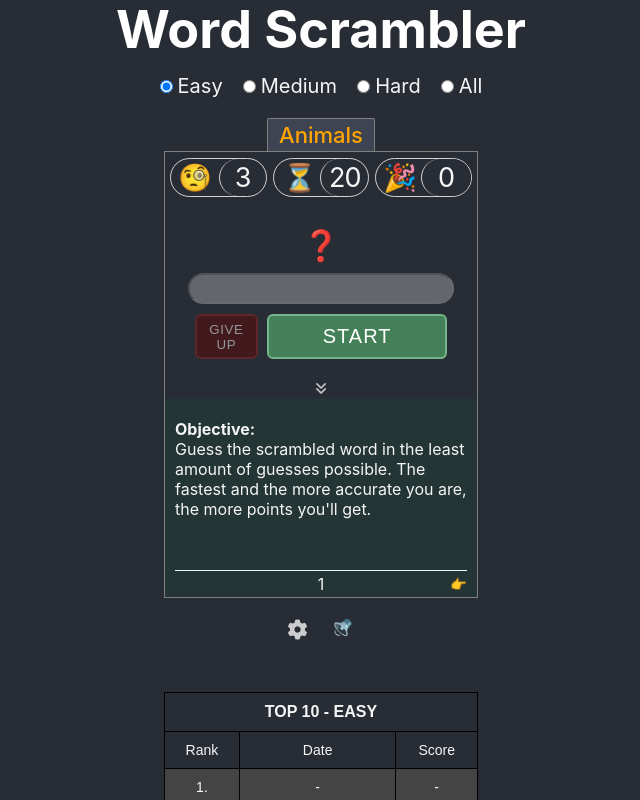
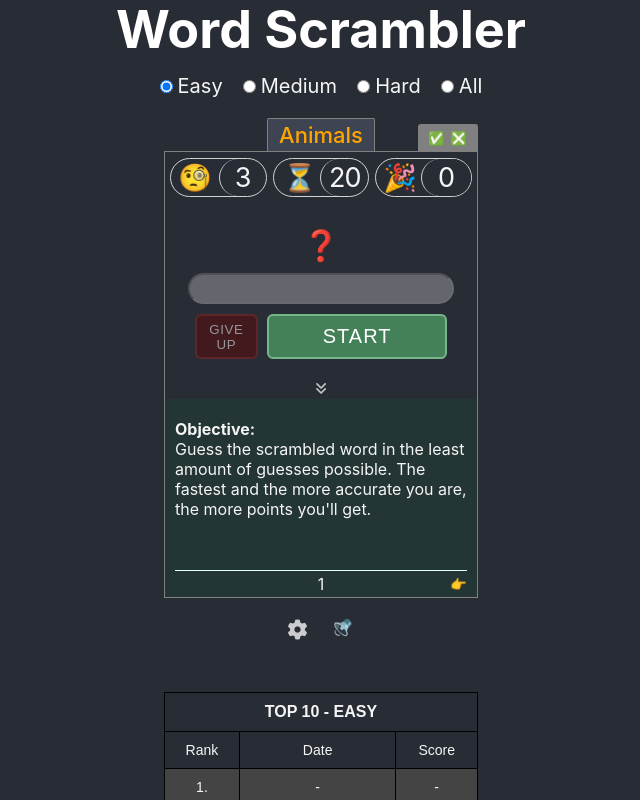
Before and after one commit to hugCarvalho/wordScrambler, a React (Create React App) app: page / in a window 1280 px wide. Shown: the top 800 px of the page, without its empty margins (319-959 px from the left). Built offline with nearby package versions, Linux system fonts and the light colour scheme.

Commit message:
Finished first hint logic + styled with Styled components

```diff
--- a/src/App.js
+++ b/src/App.js
@@ -28,6 +28,7 @@ import DisplayHint from "./DisplayHint/DisplayHint";
 
 export const CustomOptionsContext = createContext();
 export const SelectedCategoryContext = createContext();
+// const isMatchLettersActivatedContext = createContext();
 
 function App() {
   //DATA + OPTIONS
@@ -52,11 +53,17 @@ function App() {
   const [countdown, setCountdown] = useState(gameOptions.countdown);
   const [correctWord, setCorrectWord] = useState(null);
   const [scrambledWord, setScrambledWord] = useState("");
+  const [isMatchLettersActivated, setIsMatchLettersActivated] = useState(false);
   const [guess, setGuess] = useState(null);
+
   //GAME ENDED
   const [gameWon, setGameWon] = useState(null); //null, "yes", "no" -> don't change to true/false, falsy value is being used
   const [score, setScore] = useState(gameOptions.score);
   const [allowHighScoreEntry, setAllowHighScoreEntry] = useState(false); //prevents automatic highscore entry when changing level
+
+  useEffect(() => {
+    console.log("isMatchLettersActivated", isMatchLettersActivated);
+  }, [isMatchLettersActivated]);
 
   const onSubmitHandler = (e, userText) => {
     e.preventDefault();
@@ -134,6 +141,7 @@ function App() {
     if (gameStatus === "ended") {
       setScrambledWord(correctWord);
       setGuess("");
+      setIsMatchLettersActivated(false);
     }
 
     console.log("correct", correctWord, "scrambled", scrambledWord);
@@ -241,10 +249,10 @@ function App() {
 
       <main className="container__app">
         <DisplayHint
-          countdown={countdown}
           gameStatus={gameStatus}
           correctWord={correctWord}
           scrambledWord={scrambledWord}
+          activateHint={setIsMatchLettersActivated}
         />
         <div className="wrapper__app">
           <div className="indicators">
@@ -257,6 +265,7 @@ function App() {
             gameStatus={gameStatus}
             correctWord={correctWord}
             scrambledWord={scrambledWord}
+            isMatchLettersActivated={isMatchLettersActivated}
           />
 
           <UserInput
--- a/src/DisplayHint/DisplayHint.js
+++ b/src/DisplayHint/DisplayHint.js
@@ -1,64 +1,74 @@
+import PropTypes from "prop-types";
 import React from "react";
 import "./DisplayHint.scss";
 import style from "styled-components";
 
+//🔀 ✅ ❎ 🔁
 const ButtonDisplayHint = style.button`
-  background-color: rgb(241, 225, 1);
+  background-color: ${props =>
+    props.disabled || !props.playing ? "gray" : "rgb(223, 223, 210)"};
+  cursor: ${props => (props.disabled || !props.playing ? "not-allowed" : "")};
   color: rgb(47, 48, 47);
-  height: 28px;
+  height: 27px;
+  width: 60px;
   position: absolute;
-  top: -29px;
+  top: -28px;
   right: -1px;
-  padding: 3px 6px;
+  padding: 0px 6px;
   border: 1px solid gray;
   border-bottom: none;
   border-radius: 3px 3px 0 0;
-  transform: ${props => (props.showHint ? "translateY(0%)" : "translateY(100%)")};
-  transition: transform 0.7s ease;
+  transition: all 0.5s ease;
   opacity: 1;
   letter-spacing: 1px;
 
   &:hover {
-    opacity: 0.8;
+    background-color: ${props =>
+      props.disabled || !props.playing ? "" : "rgb(242, 242, 228)"}
   }
 `;
 
-//TODO: useContext - Word - showHint
-//TODO: add comments useeffects
+function DisplayHint({ gameStatus, activateHint }) {
+  //const [showHintBtn, setShowHintBtn] = React.useState(true);
+  const [isHintAvailable, setIsHintAvailable] = React.useState(true);
 
-function DisplayHint({ countdown, gameStatus, correctWord, scrambledWord }) {
-  const [showHintBtn, setShowHintBtn] = React.useState(false);
-  const [isHintAvailable, setIsHintAvailable] = React.useState(false);
+  const onClickHandler = () => {
+    if (gameStatus === "playing") {
+      setIsHintAvailable(false);
+      activateHint(true);
+    } else return;
+  };
 
   React.useEffect(() => {
-    if (countdown < 16) {
-      setShowHintBtn(true);
+    if (gameStatus === "setup") {
+      //setShowHintBtn(true);
+      setIsHintAvailable(true);
     }
-  }, [countdown]);
-
-  React.useEffect(() => {
     if (gameStatus === "ended") {
-      setShowHintBtn(true);
       setIsHintAvailable(false);
     }
   }, [gameStatus]);
 
   React.useEffect(() => {
-    if (isHintAvailable) {
-      setIsHintAvailable(false);
-    }
+    console.log("Available:", isHintAvailable);
   }, [isHintAvailable]);
 
   return (
     <ButtonDisplayHint
-      className="DisplayHint"
+      playing={gameStatus === "playing"}
       disabled={!isHintAvailable}
-      showHint={showHintBtn}
-      // onClick={() => showHint(correctWord, scrambledWord)}
+      //showHint={showHintBtn}
+      title="changes color of letter to green if in the right order or red, if in wrong order "
+      onClick={onClickHandler}
     >
-      Hint 2
+      {" ✅ ❎"}
     </ButtonDisplayHint>
   );
 }
 
+DisplayHint.propTypes = {
+  activateHint: PropTypes.func.isRequired,
+  gameStatus: PropTypes.string.isRequired,
+};
+
 export default DisplayHint;
--- a/src/DisplayHint/DisplayHint.scss
+++ b/src/DisplayHint/DisplayHint.scss
@@ -1,20 +1,31 @@
 .DisplayHint {
-  background-color: rgb(241, 225, 1);
-  color: rgb(47, 48, 47);
-  height: 28px;
+  // background-color: rgb(241, 225, 1);
+  // color: rgb(47, 48, 47);
+  // height: 28px;
+  // position: absolute;
+  // top: -29px;
+  // right: -1px;
+  // padding: 3px 6px;
+  // border: 1px solid gray;
+  // border-bottom: none;
+  // border-radius: 3px 3px 0 0;
+  // //transform: translateY(100%);
+  // transition: transform 0.7s ease;
+  // opacity: 1;
+  // letter-spacing: 1px;
+
+  // &:hover {
+  //   opacity: 0.8;
+  // }
+
+  background-color: rgb(231, 231, 235);
+
+  color: yellow;
+  height: 10px;
+  width: 70px;
   position: absolute;
-  top: -29px;
+  top: -28px;
   right: -1px;
   padding: 3px 6px;
   border: 1px solid gray;
-  border-bottom: none;
-  border-radius: 3px 3px 0 0;
-  transform: translateY(100%);
-  transition: transform 0.7s ease;
-  opacity: 1;
-  letter-spacing: 1px;
-
-  &:hover {
-    opacity: 0.8;
-  }
 }
--- a/src/components/Word/Word.js
+++ b/src/components/Word/Word.js
@@ -3,31 +3,32 @@ import "./Word.scss";
 import PropTypes from "prop-types";
 import style from "styled-components";
 
-//TODO: useContext - DisplayHint - isHintAvailable
+const Letter = style.span`
+  color: ${props => (props.isMatch ? "lightgreen" : "orangered")}
+`;
 
-const Letter = style.span``;
-
-function Word({ gameStatus, scrambledWord, correctWord }) {
-  //Active on gameStatus "ended" only
-  const [changeWordColor, setChangeWordColor] = React.useState(false);
-  const [isMatchLettersActivated, setIsMatchLettersActivated] = React.useState(false);
-  const link = `https://en.wikipedia.org/wiki/${scrambledWord}`;
-
-  const showHint = (word, scrambledWord) => {
+const matchLetters = (word, scrambledWord) => {
   let result = [];
   for (let i = 0; i < word.length; i++) {
     if (word[i] === scrambledWord[i]) result.push(scrambledWord[i]);
     if (word[i] !== scrambledWord[i]) result.push(scrambledWord[i].toUpperCase());
   }
-    //span each letter with prop/class
+
   return result.map((letter, i) => {
     return letter === scrambledWord[i] ? (
-        <span match>{letter}</span>
+      <Letter isMatch key={i}>
+        {letter}
+      </Letter>
     ) : (
-        <span noMatch>{letter}</span>
+      <Letter key={i}>{scrambledWord[i]}</Letter>
     );
   });
 };
+
+function Word({ gameStatus, scrambledWord, correctWord, isMatchLettersActivated }) {
+  //Active on gameStatus "ended" only
+  const [changeWordColor, setChangeWordColor] = React.useState(false);
+  const link = `https://en.wikipedia.org/wiki/${scrambledWord}`;
 
   return (
     <div className="Word">
@@ -51,8 +52,8 @@ function Word({ gameStatus, scrambledWord, correctWord }) {
         ) : (
           <>
             {isMatchLettersActivated
-              ? scrambledWord
-              : showHint(correctWord, scrambledWord)}
+              ? matchLetters(correctWord, scrambledWord)
+              : scrambledWord}
           </>
         )}
       </span>
@@ -63,6 +64,7 @@ function Word({ gameStatus, scrambledWord, correctWord }) {
 Word.propTypes = {
   gameStatus: PropTypes.string.isRequired,
   scrambledWord: PropTypes.string.isRequired,
+  isMatchLettersActivated: PropTypes.bool.isRequired,
 };
 
 //ℹ️❔
```
Also changed, not shown: 1 other file (tests, documents, lock files or other folders). Lines whose indentation alone changed are shown as unchanged.
